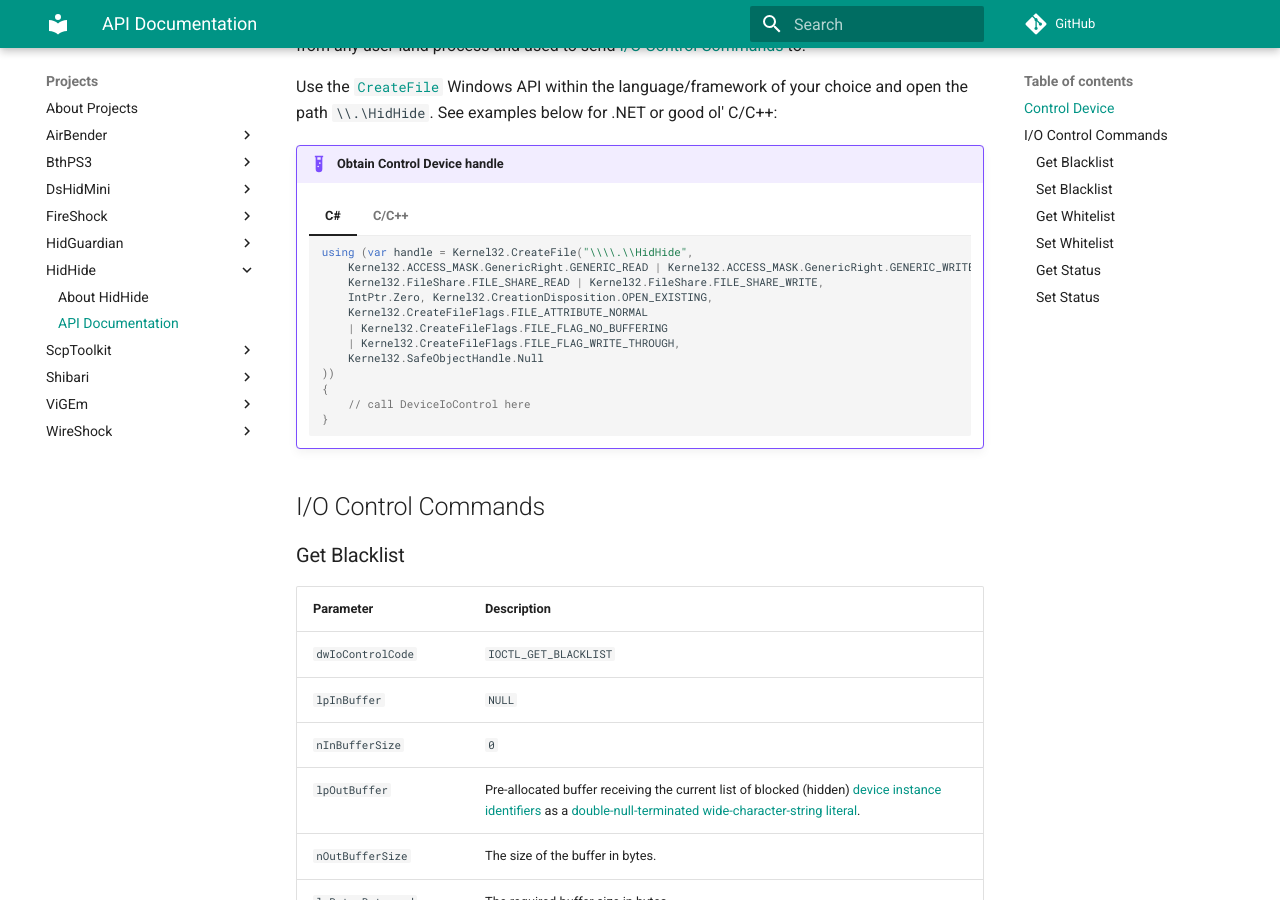
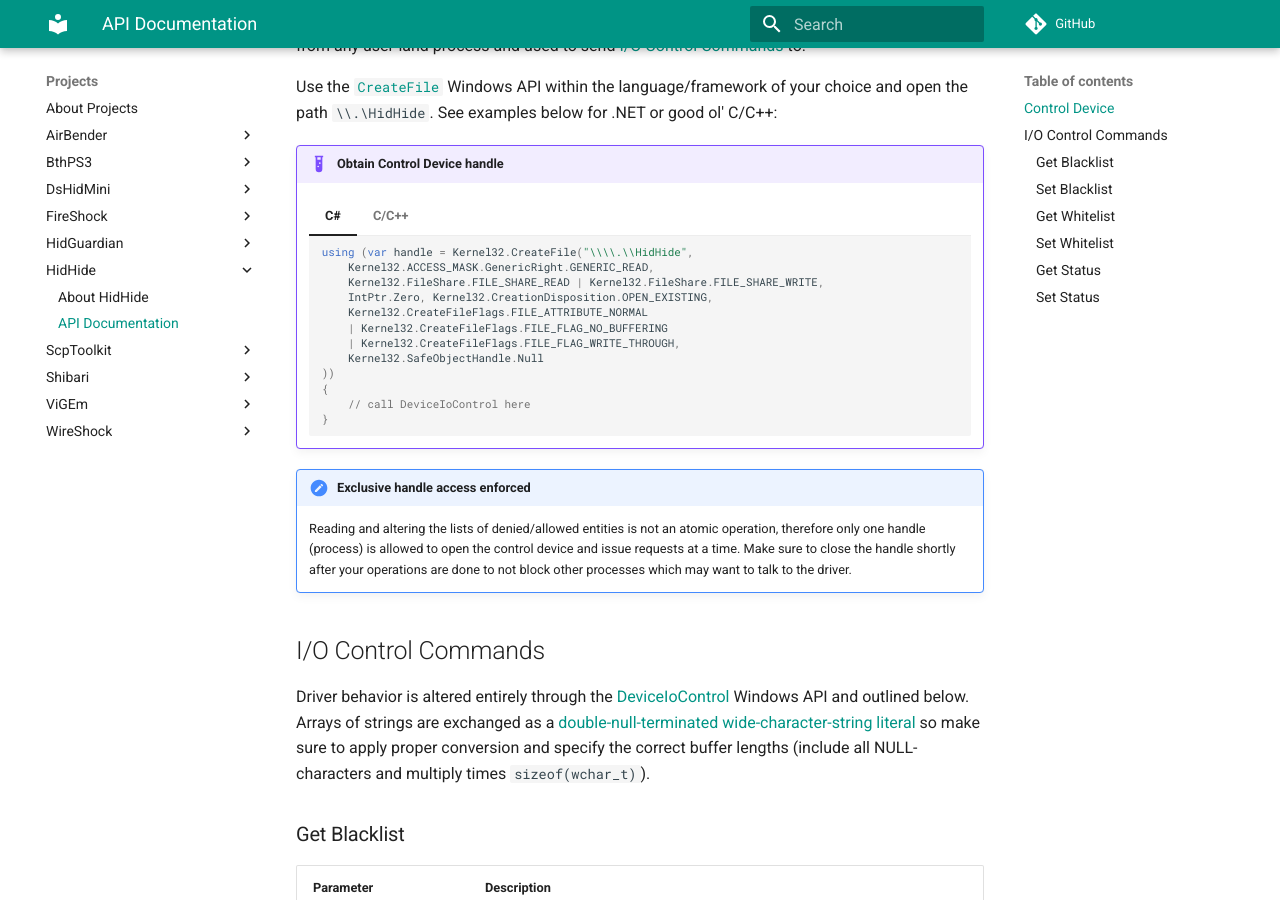
Before and after one commit to nefarius/ViGEm.github.io, an MkDocs documentation site: the page built from docs/projects/HidHide/API-Documentation.md, in a window 1280 px wide and 900 px high, scrolled down 350 px. Built offline with MkDocs 1.6.1 and Material for MkDocs 9.7.7, drawn with Linux system fonts in a browser that asks for light colours; comment, search, counter and statistics services are not loaded.

````diff
--- a/docs/projects/HidHide/API-Documentation.md
+++ b/docs/projects/HidHide/API-Documentation.md
@@ -13,7 +13,7 @@ Use the [`CreateFile`](https://docs.microsoft.com/en-us/windows/win32/api/fileap
     === "C#"
         ```csharp
         using (var handle = Kernel32.CreateFile("\\\\.\\HidHide",
-            Kernel32.ACCESS_MASK.GenericRight.GENERIC_READ | Kernel32.ACCESS_MASK.GenericRight.GENERIC_WRITE,
+            Kernel32.ACCESS_MASK.GenericRight.GENERIC_READ,
             Kernel32.FileShare.FILE_SHARE_READ | Kernel32.FileShare.FILE_SHARE_WRITE,
             IntPtr.Zero, Kernel32.CreationDisposition.OPEN_EXISTING,
             Kernel32.CreateFileFlags.FILE_ATTRIBUTE_NORMAL
@@ -44,7 +44,12 @@ Use the [`CreateFile`](https://docs.microsoft.com/en-us/windows/win32/api/fileap
         CloseHandle(handle);
         ```
 
+!!! important "Exclusive handle access enforced"
+    Reading and altering the lists of denied/allowed entities is not an atomic operation, therefore only one handle (process) is allowed to open the control device and issue requests at a time. Make sure to close the handle shortly after your operations are done to not block other processes which may want to talk to the driver.
+
 ## I/O Control Commands
+
+Driver behavior is altered entirely through the [DeviceIoControl](https://docs.microsoft.com/en-us/windows/win32/api/ioapiset/nf-ioapiset-deviceiocontrol) Windows API and outlined below. Arrays of strings are exchanged as a [double-null-terminated](https://devblogs.microsoft.com/oldnewthing/20091008-00/?p=16443) [wide-character-string literal](https://docs.microsoft.com/en-us/cpp/c-language/multibyte-and-wide-characters?view=msvc-160) so make sure to apply proper conversion and specify the correct buffer lengths (include all NULL-characters and multiply times `sizeof(wchar_t)`).
 
 ### Get Blacklist
 
````
Also changed, not shown: docs/projects/HidHide/index.md (+2 -0 lines).
